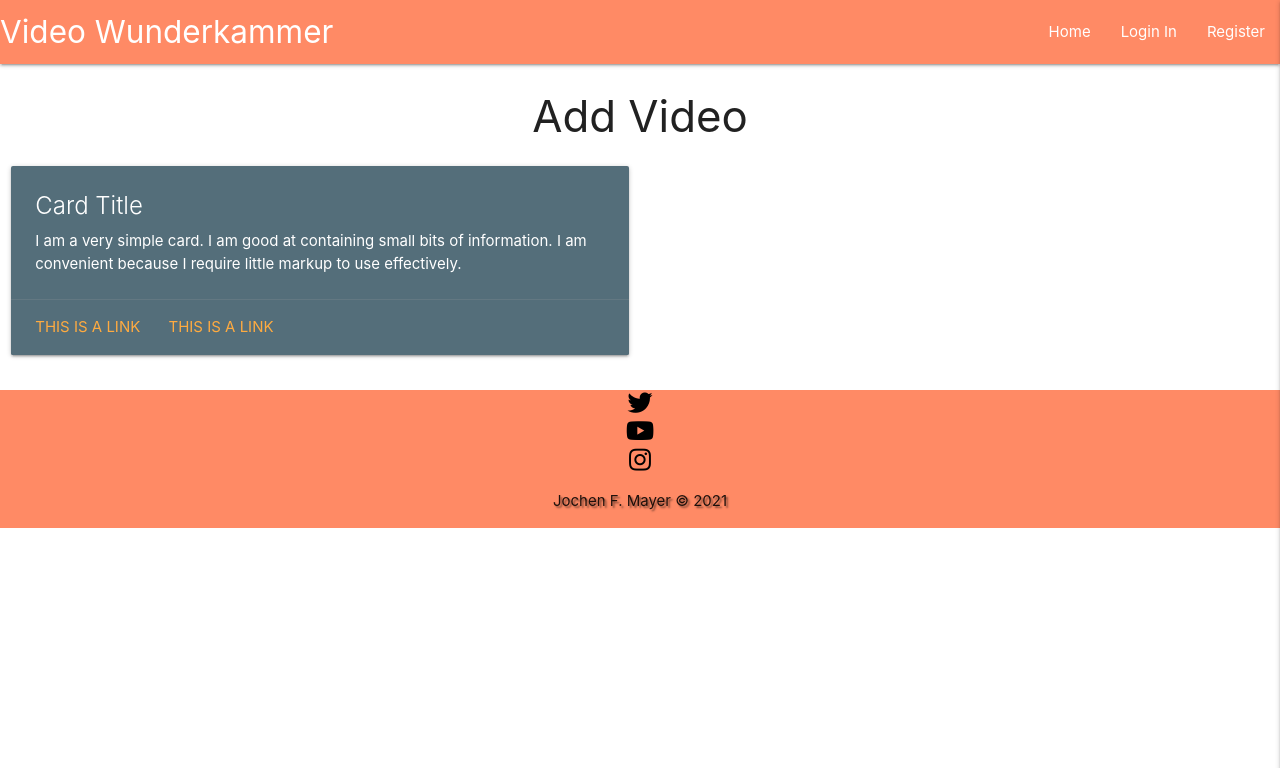
After one commit to JochenFM/MS3_VideoLibrary, a Flask app: page /edit_categories in a window 1280 px wide. The commit adds this page. Shown: the top 768 px of the page. Run offline with Flask 2, Linux system fonts and the light colour scheme; data that the repository does not hold is empty; some libraries are stand-ins or nearby versions.

Commit message:
old code deleted, some styling across the site, and started on edit_categories.html

```diff
--- a/app.py
+++ b/app.py
@@ -19,10 +19,10 @@ mongo = PyMongo(app)
 
 
 @app.route("/")
-@app.route("/get_videos")
-def get_videos():
+@app.route("/index")
+def index():
     videos = list(mongo.db.videos.find())
-    return render_template("library.html", videos=videos)
+    return render_template("videos.html", videos=videos)
 
 
 @app.route("/register", methods=["GET", "POST"])
@@ -153,6 +153,12 @@ def delete_video(video_id):
     return redirect(url_for("all_videos"))
 
 
+@app.route("/edit_categories")
+def edit_categories():
+    categories = list(mongo.db.categories.find().sort("category_name", 1))
+    return render_template("edit_categories.html", categories=categories)
+
+
 # to tell app where and how to run the application
 
 
--- a/static/css/style.css
+++ b/static/css/style.css
@@ -115,5 +115,26 @@ color: black
 .fab {
 
     color: black;
+    font-size: 25px;
+}
 
+/*need to push icons down but what to taret?
+
+    margin-top: 40px;
+}*/
+
+/*like button*/
+
+
+.fa-heart {
+
+    color: red;
+    font-size: 25px;
 }
+
+/* profile field*/
+
+.move {
+
+    margin-top: 60px;
+}
--- a/templates/base.html
+++ b/templates/base.html
@@ -26,10 +26,10 @@
         <!--main top navbar-->
         <nav class="nav-extended grey-text deep-orange lighten-2">
             <div class="nav-wrapper">
-                <a href="{{ url_for('get_videos') }}" class="brand-logo">Video Wunderkammer</a>
+                <a href="{{ url_for('index') }}" class="brand-logo">Video Wunderkammer</a>
                 <a href="#" data-target="mobile-demo" class="sidenav-trigger right"><i class="fas fa-bars"></i></a>
                 <ul class="right hide-on-med-and-down">
-                    <li><a href="{{ url_for('get_videos') }}">Home</a></li>
+                    <li><a href="{{ url_for('index') }}">Home</a></li>
                     {% if session.user %}
                     <li><a href="{{ url_for('profile', username= session['user']) }}">Profile</a></li>
                     <li><a href="{{ url_for('add_video') }}">New Video</a></li>
@@ -47,7 +47,7 @@
             <li>
                 <h4 class="center-align text-darken-4">Video Wunderkammer</h4>
             </li>
-            <li><a href="{{ url_for('get_videos') }}">Home</a></li>
+            <li><a href="{{ url_for('index') }}">Home</a></li>
             {% if session.user %}
             <li><a href="{{ url_for('profile', username= session['user']) }}">Profile</a></li>
             <li><a href="{{ url_for('add_video') }}">New Video</a></li>
@@ -86,7 +86,7 @@
     <!--footer-->
 
     <footer class="fixed-page-footer deep-orange lighten-2">
-        <div class="container">
+        <div class="container footer">
             <div class="row">
                 <div class="col-md-12">
                     <div class="center-align" id = "social">
--- /dev/null
+++ b/templates/edit_categories.html
@@ -0,0 +1,24 @@
+{% extends "base.html" %}
+
+{%block content %}
+
+ <h3 class="feature-text-center">Add Video</h3>
+
+<div class="row">
+    <div class="col s12 m6">
+      <div class="card blue-grey darken-1">
+        <div class="card-content white-text">
+          <span class="card-title">Card Title</span>
+          <p>I am a very simple card. I am good at containing small bits of information.
+          I am convenient because I require little markup to use effectively.</p>
+        </div>
+        <div class="card-action">
+          <a href="#">This is a link</a>
+          <a href="#">This is a link</a>
+        </div>
+      </div>
+    </div>
+  </div>
+
+
+{%endblock%}
--- a/templates/profile.html
+++ b/templates/profile.html
@@ -3,7 +3,7 @@
 
 
 <div class="row">
-    <div class="col s12 m8 offset-m2">
+    <div class="col s12 m8 offset-m2 move">
         <div class="card-panel">
              <h3 class="center-align">
                     {{ username }}`s Profile </h3>
```
Also changed, not shown: templates/library.html (+3 -92 lines), templates/videos.html (+0 -17 lines), README.md.
